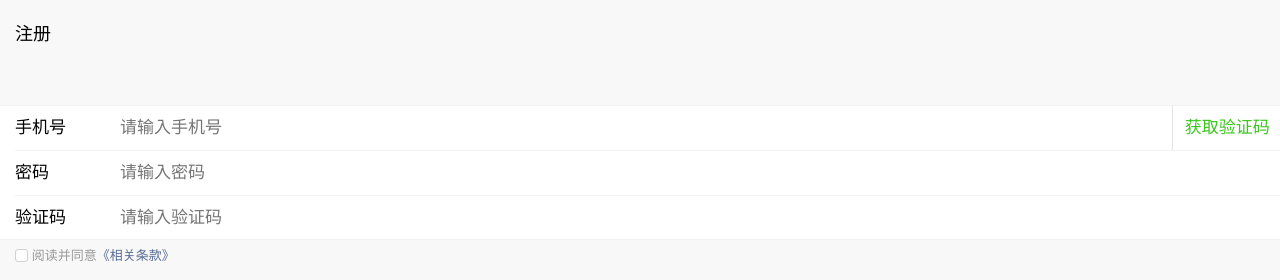
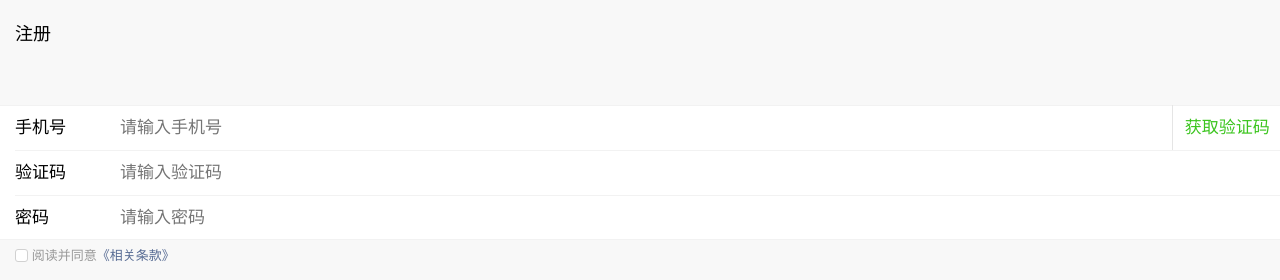
Before and after one commit to superGG/threeman, a website: page pages/register.html in a window 1280 px wide. Shown: the top 280 px of the page. Drawn offline with nearby package versions, Linux system fonts and the light colour scheme; files that its build step writes are made by us from their sources.

Commit message:
修复 注册页面表单type类型不正确的问题

```diff
--- a/pages/register.html
+++ b/pages/register.html
@@ -29,18 +29,17 @@
         <button class="weui-vcode-btn" id="vcode">获取验证码</button>
     </div>
     <div class="weui-cell">
-      <div class="weui-cell__hd"><label class="weui-label">密码</label></div>
+      <div class="weui-cell__hd"><label class="weui-label">验证码</label></div>
       <div class="weui-cell__bd">
-          <input class="weui-input" type="number" pattern="[0-9]*"  name="password" placeholder="请输入密码"/>
+          <input class="weui-input" type="number" pattern="[0-9]*" name="code" placeholder="请输入验证码"/>
       </div>
     </div>
     <div class="weui-cell">
-      <div class="weui-cell__hd"><label class="weui-label">验证码</label></div>
+      <div class="weui-cell__hd"><label class="weui-label">密码</label></div>
       <div class="weui-cell__bd">
-          <input class="weui-input" type="password" name="code" placeholder="请输入验证码"/>
+          <input class="weui-input" type="password" name="password" placeholder="请输入密码"/>
       </div>
     </div>
-
   </form>
   <label for="weuiAgree" class="weui-agree">
     <input id="weuiAgree" type="checkbox" class="weui-agree__checkbox" name="agree">
```
